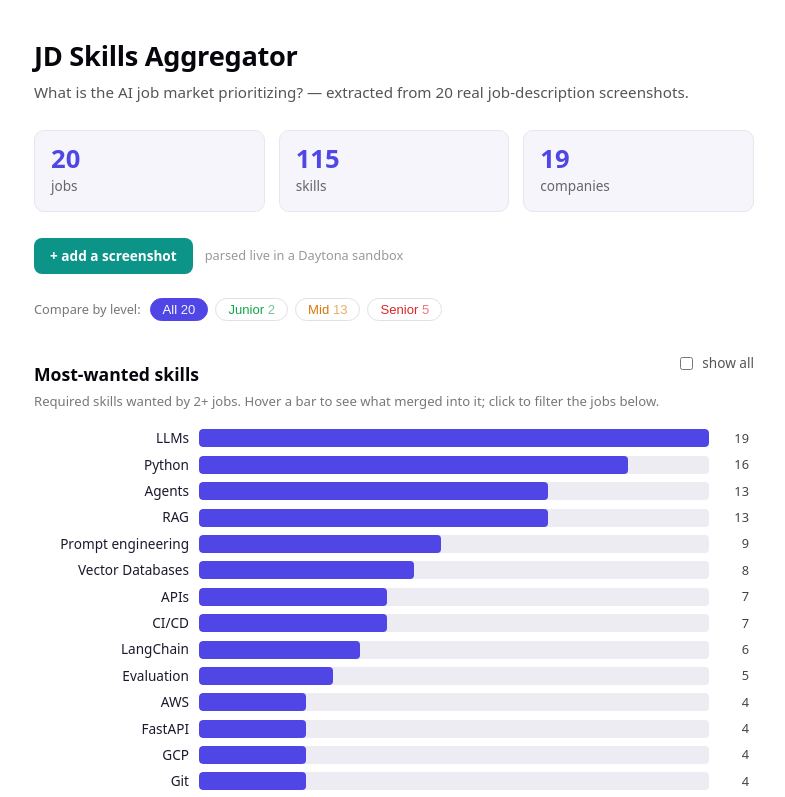
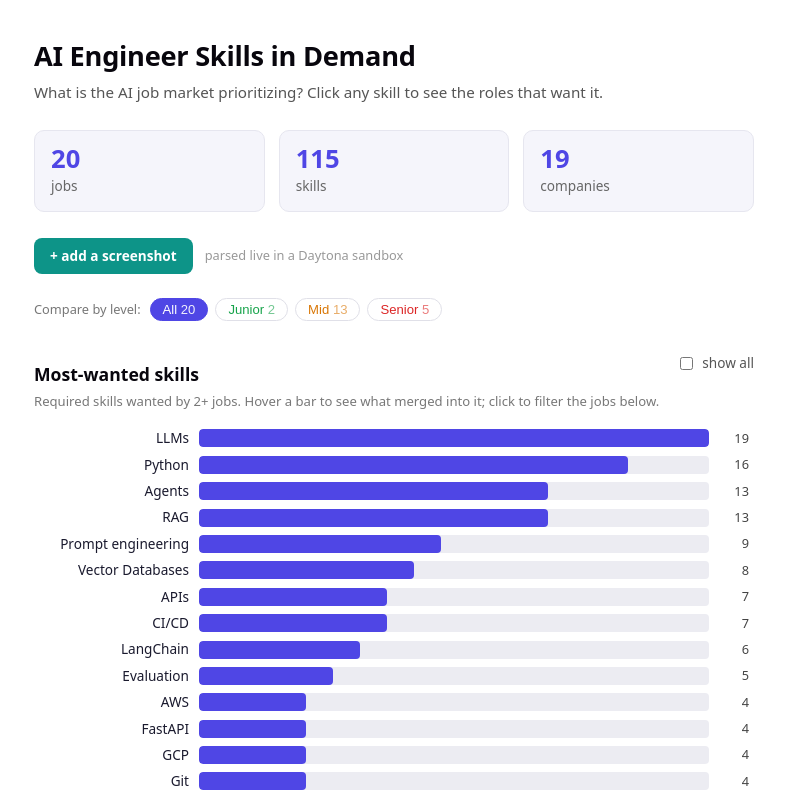
Before and after one commit to chandlershortlidge/job-pipeline, a React (Vite) app in the folder dashboard/: page / in a window 1280 px wide. Shown: the top 797 px of the page, without its empty margins (246-1031 px from the left). Built offline with nearby package versions, Linux system fonts and the light colour scheme.

Commit message:
Header: user-facing title + subtitle (drop implementation detail)

```diff
--- a/dashboard/src/App.jsx
+++ b/dashboard/src/App.jsx
@@ -126,10 +126,9 @@ export default function App() {
   return (
     <div className="app">
       <header>
-        <h1>JD Skills Aggregator</h1>
+        <h1>AI Engineer Skills in Demand</h1>
         <p className="sub">
-          What is the AI job market prioritizing? — extracted from {stats.jobs} real
-          job-description screenshots.
+          What is the AI job market prioritizing? Click any skill to see the roles that want it.
         </p>
       </header>
 
```
